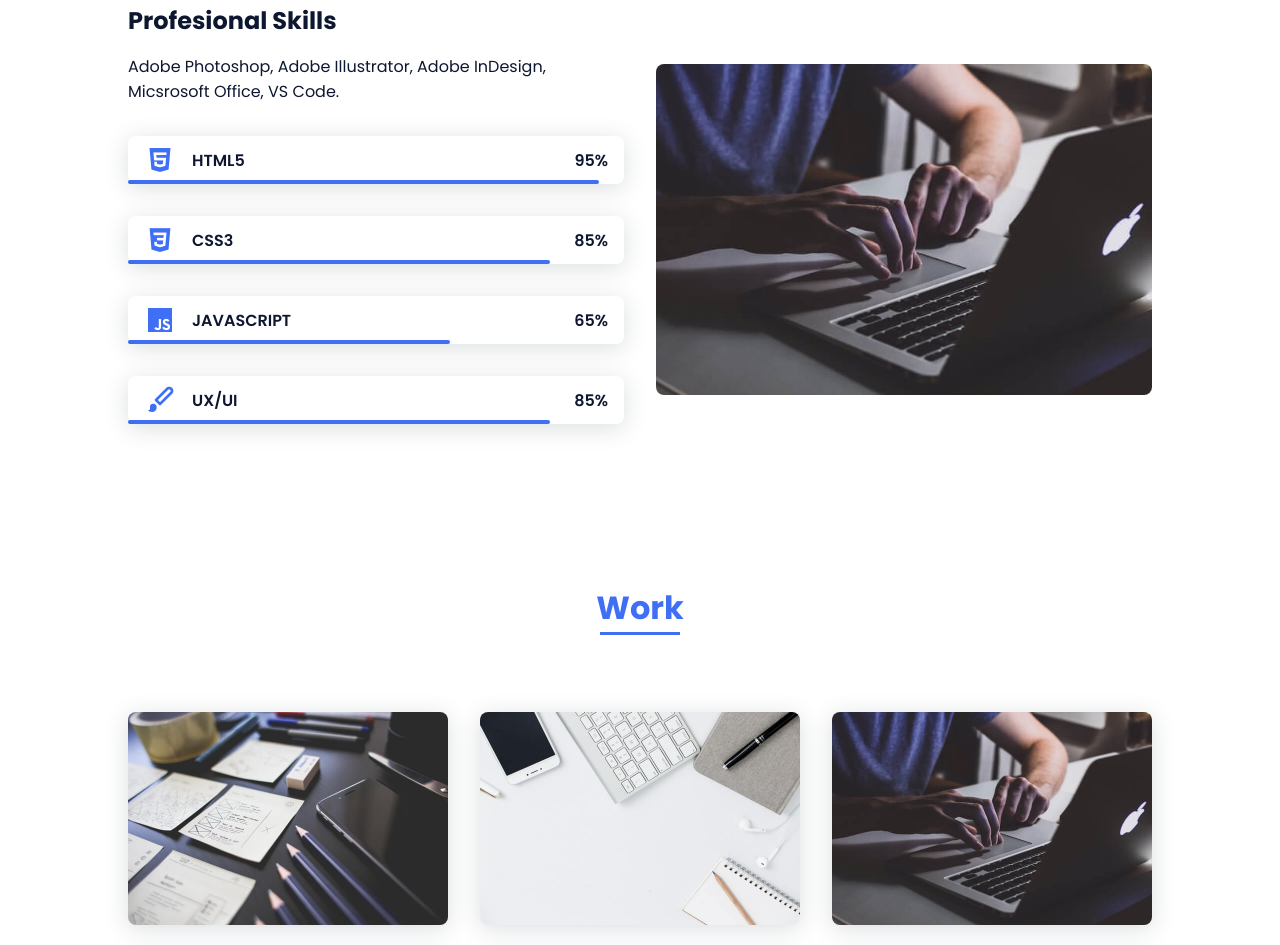
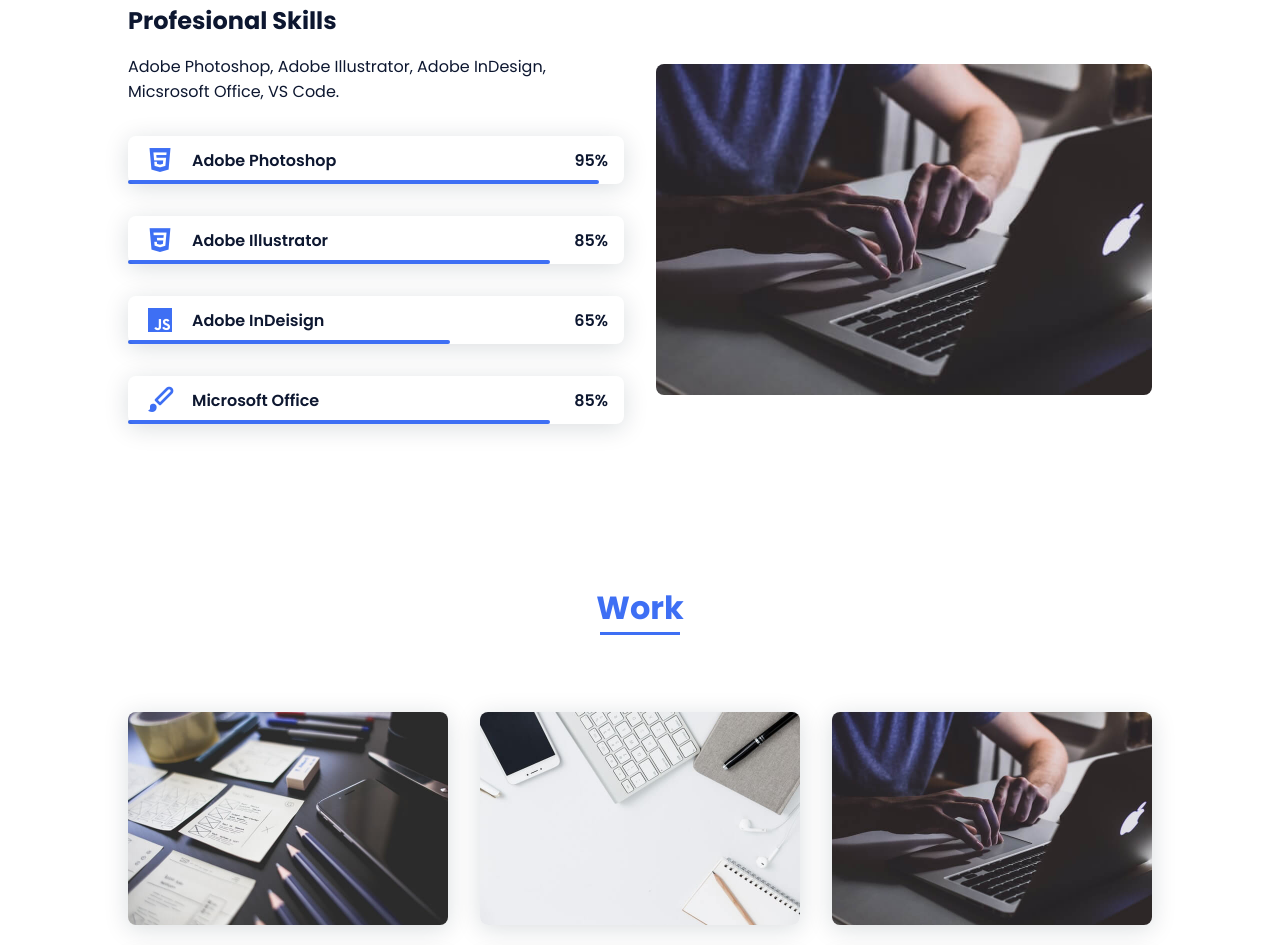
Before and after one commit to Raydesigners/portfolio, a plain HTML site: page index.html in a window 1280 px wide. Shown: the part 1570-2515 px from the top of the page. Drawn offline with nearby package versions, Linux system fonts and the light colour scheme.

Commit message:
Add files via upload

```diff
--- a/index.html
+++ b/index.html
@@ -90,7 +90,7 @@
                         <div class="skills__data">
                             <div class="skills__names">
                                 <i class='bx bxl-html5 skills__icon'></i>
-                                <span class="skills__name">HTML5</span>
+                                <span class="skills__name">Adobe Photoshop</span>
                             </div>
                             <div class="skills__bar skills__html">
 
@@ -102,7 +102,7 @@
                         <div class="skills__data">
                             <div class="skills__names">
                                 <i class='bx bxl-css3 skills__icon'></i>
-                                <span class="skills__name">CSS3</span>
+                                <span class="skills__name">Adobe Illustrator</span>
                             </div>
                             <div class="skills__bar skills__css">
 
@@ -114,7 +114,7 @@
                         <div class="skills__data">
                             <div class="skills__names">
                                 <i class='bx bxl-javascript skills__icon' ></i>
-                                <span class="skills__name">JAVASCRIPT</span>
+                                <span class="skills__name">Adobe InDeisign</span>
                             </div>
                             <div class="skills__bar skills__js">
 
@@ -126,7 +126,7 @@
                         <div class="skills__data">
                             <div class="skills__names">
                                 <i class='bx bxs-paint skills__icon'></i>
-                                <span class="skills__name">UX/UI</span>
+                                <span class="skills__name">Microsoft Office</span>
                             </div>
                             <div class="skills__bar skills__ux">
 
```
